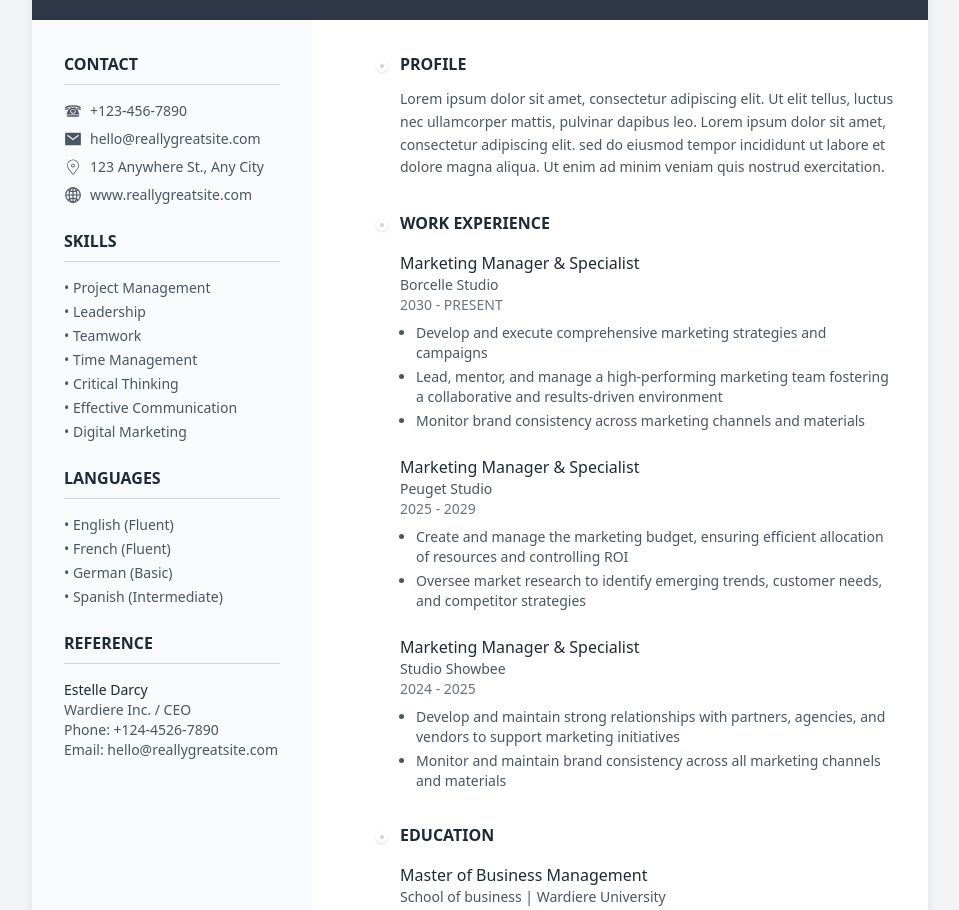
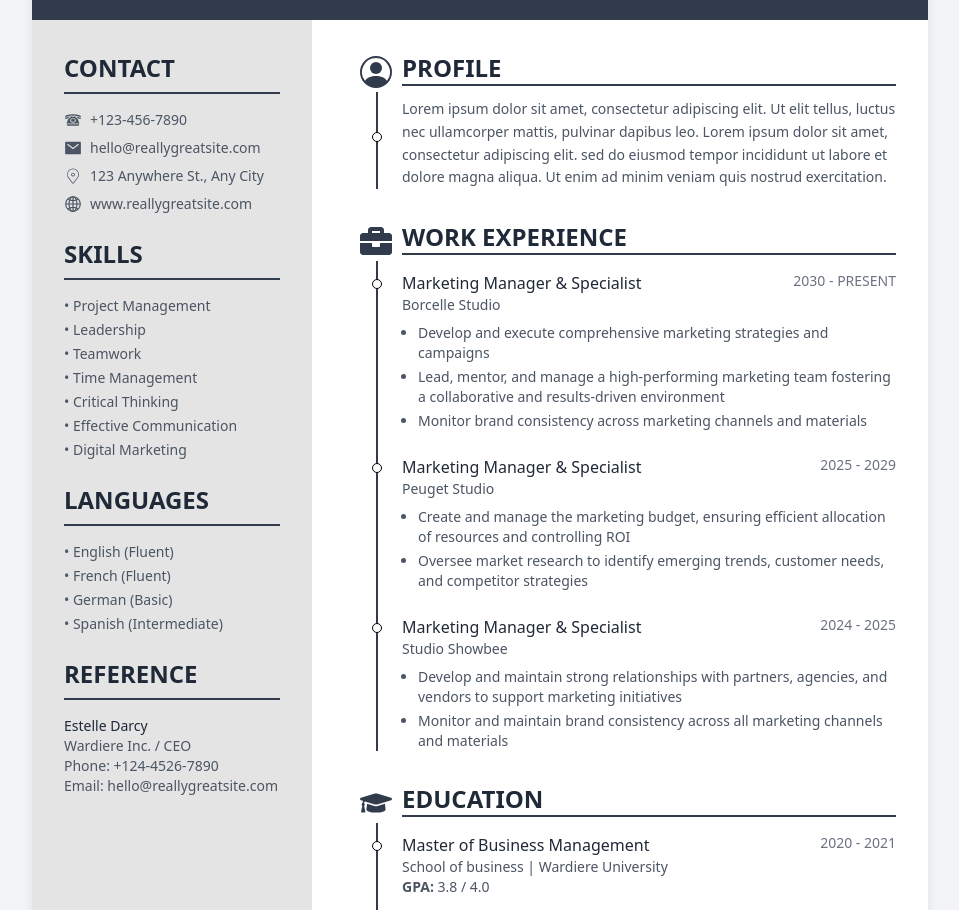
Before and after one commit to Tech-Shark/syntax, a React (Vite) app in the folder src/syntax_frontend/: page /temp7 in a window 1280 px wide. Shown: the part 140-1050 px from the top of the page, without its empty margins (160-1119 px from the left). Built offline with nearby package versions, Linux system fonts and the light colour scheme.

Commit message:
Template7 completion

```diff
--- a/src/syntax_frontend/src/components/cvTemplates/Template7.jsx
+++ b/src/syntax_frontend/src/components/cvTemplates/Template7.jsx
@@ -3,6 +3,9 @@ import { GiRotaryPhone } from "react-icons/gi";
 import { IoMailSharp } from "react-icons/io5";
 import { CiLocationOn } from "react-icons/ci";
 import { IoGlobeOutline } from "react-icons/io5";
+import { BsPersonCircle } from "react-icons/bs";
+import { FaBriefcase } from "react-icons/fa";
+import { FaGraduationCap } from "react-icons/fa";
 
 function Template7({ cvData }) {
   // Mock data for demonstration
@@ -65,15 +68,17 @@ function Template7({ cvData }) {
     education: [
       {
         degree: "Master of Business Management",
-        school: "School of business | Wardiere University",
+        school: "School of business",
+        location: "Wardiere University",
         period: "2020 - 2021",
-        gpa: "GPA: 3.8 / 4.0"
+        gpa: "3.8 / 4.0"
       },
       {
         degree: "Bachelor of Business Management",
-        school: "School of business | Wardiere University",
+        school: "School of business",
+        location: "Wardiere University",
         period: "2025 - 2029",
-        gpa: "GPA: 3.8 / 4.0"
+        gpa: "3.8 / 4.0"
       }
     ],
     references: [
@@ -90,17 +95,17 @@ function Template7({ cvData }) {
     <div className="min-h-screen bg-gray-100 p-8">
       <div className="max-w-4xl mx-auto bg-white shadow-lg">
         {/* Header */}
-        <div className="bg-[#2D3748] text-white py-8 px-12">
+        <div className="bg-[#323B4C] text-white flex flex-col items-end py-8 px-12">
           <h1 className="text-3xl font-bold mb-1">{mockData.firstName} {mockData.lastName}</h1>
           <p className="text-gray-300">{mockData.title}</p>
         </div>
 
-        <div className="grid grid-cols-1 md:grid-cols-[280px_1fr] gap-8">
+        <div className="grid grid-cols-1 md:grid-cols-[280px_1fr] text-[#323B4C] gap-8">
           {/* Left Column */}
-          <div className="bg-gray-50 p-8 space-y-6">
+          <div className="bg-[#E4E4E4] p-8 space-y-6">
             {/* Contact Section */}
             <section>
-              <h2 className="text-gray-800 font-semibold mb-4 uppercase border-b border-gray-300 pb-2">Contact</h2>
+              <h2 className="text-gray-800 font-semibold text-2xl mb-4 uppercase border-b-2 border-[#323B4C] pb-2">Contact</h2>
               <div className="space-y-2">
                 <div className="flex items-center gap-2 text-gray-600">
                   <GiRotaryPhone className="text-lg" />
@@ -123,7 +128,8 @@ function Template7({ cvData }) {
 
             {/* Skills Section */}
             <section>
-              <h2 className="text-gray-800 font-semibold mb-4 uppercase border-b border-gray-300 pb-2">Skills</h2>
+              <h2 className="text-gray-800 font-semibold mb-4 uppercase border-b-2 text-2xl
+border-[#323B4C] pb-2">Skills</h2>
               <ul className="space-y-1">
                 {mockData.skills.map((skill, index) => (
                   <li key={index} className="text-sm text-gray-600">• {skill}</li>
@@ -133,7 +139,8 @@ function Template7({ cvData }) {
 
             {/* Languages Section */}
             <section>
-              <h2 className="text-gray-800 font-semibold mb-4 uppercase border-b border-gray-300 pb-2">Languages</h2>
+              <h2 className="text-gray-800 font-semibold mb-4 uppercase border-b-2 text-2xl
+border-[#323B4C] pb-2">Languages</h2>
               <ul className="space-y-1">
                 {mockData.languages.map((lang, index) => (
                   <li key={index} className="text-sm text-gray-600">
@@ -145,7 +152,8 @@ function Template7({ cvData }) {
 
             {/* Reference Section */}
             <section>
-              <h2 className="text-gray-800 font-semibold mb-4 uppercase border-b border-gray-300 pb-2">Reference</h2>
+              <h2 className="text-gray-800 font-semibold mb-4 uppercase border-b-2 text-2xl
+border-[#323B4C] pb-2">Reference</h2>
               {mockData.references.map((ref, index) => (
                 <div key={index} className="text-sm">
                   <p className="font-medium text-gray-800">{ref.name}</p>
@@ -160,24 +168,38 @@ function Template7({ cvData }) {
           {/* Right Column */}
           <div className="p-8 space-y-8">
             {/* Profile Section */}
-            <section className="relative pl-6">
-              <div className="absolute left-0 top-2 w-3 h-3 bg-gray-300 rounded-full border-4 border-white shadow"></div>
-              <h2 className="text-gray-800 font-semibold mb-3 uppercase">Profile</h2>
+            <section className="relative pl-6 border-l-2 border-[#323B4C]">
+            <div className="absolute left-[-18px] bg-white top-0 w-10 h-10">
+              <BsPersonCircle className="w-[80%] h-full"/>
+            </div>
+              <div className="flex flex-col">
+              <h2 className="text-gray-800 font-semibold mb-3 border-b-2 uppercase text-2xl
+border-[#323B4C]">Profile</h2>
+              <div className="">
+              <div className="absolute left-[-6px] top-20 w-[10px] h-[10px] border border-black bg-white rounded-full"></div>
               <p className="text-sm text-gray-600 leading-relaxed">
                 {mockData.profile}
               </p>
+              </div>
+              </div>
             </section>
 
             {/* Work Experience Section */}
-            <section className="relative pl-6">
-              <div className="absolute left-0 top-2 w-3 h-3 bg-gray-300 rounded-full border-4 border-white shadow"></div>
-              <h2 className="text-gray-800 font-semibold mb-4 uppercase">Work Experience</h2>
+            <section className="relative pl-6 border-l-2 border-[#323B4C]">
+            <div className="absolute left-[-18px] bg-white top-0 w-10 h-10">
+              <FaBriefcase className="w-[80%] h-full"/>
+            </div>
+              <h2 className="text-gray-800 font-semibold mb-4 uppercase text-2xl
+border-[#323B4C] border-b-2">Work Experience</h2>
               <div className="space-y-6">
                 {mockData.workExperience.map((exp, index) => (
                   <div key={index} className="relative">
-                    <div className="mb-2">
+                    <div className="mb-2 flex justify-between">
+                      <div>
+                      <div className="absolute left-[-30px] top-2 w-[10px] h-[10px] border border-black bg-white rounded-full"></div>
                       <h3 className="font-medium text-gray-800">{exp.title}</h3>
                       <p className="text-gray-600 text-sm">{exp.company}</p>
+                      </div>
                       <p className="text-gray-500 text-sm">{exp.period}</p>
                     </div>
                     <ul className="list-disc pl-4 space-y-1">
@@ -191,15 +213,23 @@ function Template7({ cvData }) {
             </section>
 
             {/* Education Section */}
-            <section className="relative pl-6">
-              <div className="absolute left-0 top-2 w-3 h-3 bg-gray-300 rounded-full border-4 border-white shadow"></div>
-              <h2 className="text-gray-800 font-semibold mb-4 uppercase">Education</h2>
+            <section className="relative pl-6 border-l-2 border-[#323B4C]">
+            <div className="absolute left-[-18px] bg-white top-0 w-10 h-10">
+              <FaGraduationCap className="w-[80%] h-full"/>
+            </div>
+              <h2 className="text-gray-800 font-semibold mb-4 uppercase text-2xl
+border-[#323B4C] border-b-2">Education</h2>
               {mockData.education.map((edu, index) => (
                 <div key={index} className="mb-4">
+                  <div className="flex justify-between relative">
+                    <div className="absolute left-[-30px] top-2 w-[10px] h-[10px] border border-black bg-white rounded-full"></div>
+                    <div className="">
                   <h3 className="font-medium text-gray-800">{edu.degree}</h3>
-                  <p className="text-gray-600 text-sm">{edu.school}</p>
+                  <p className="text-gray-600 text-sm">{edu.school} | {edu.location}</p>
+                    </div>
                   <p className="text-gray-500 text-sm">{edu.period}</p>
-                  <p className="text-gray-600 text-sm">{edu.gpa}</p>
+                  </div>
+                  <p className="text-gray-600 text-sm"><span className="font-bold">GPA:</span> {edu.gpa}</p>
                 </div>
               ))}
             </section>
```
